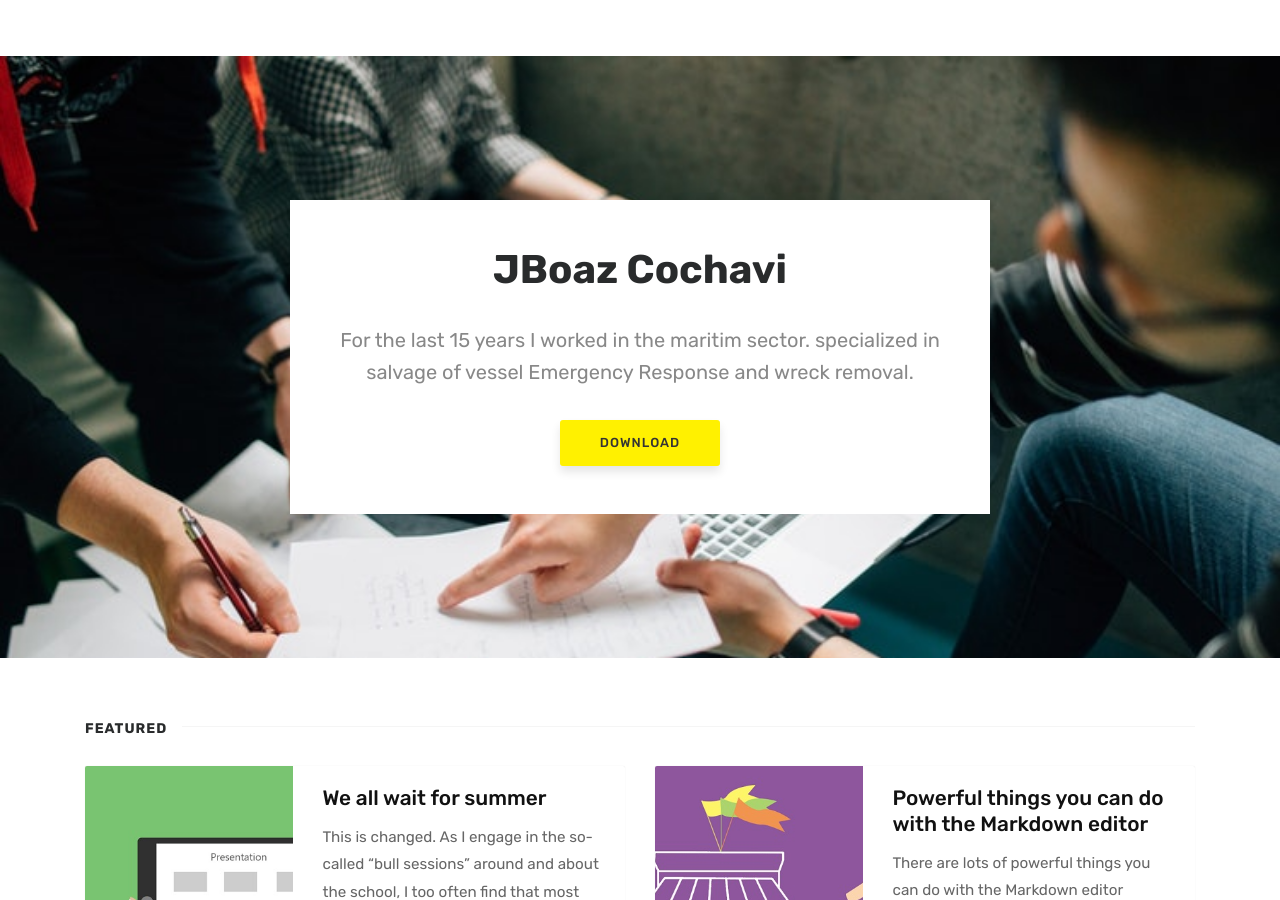
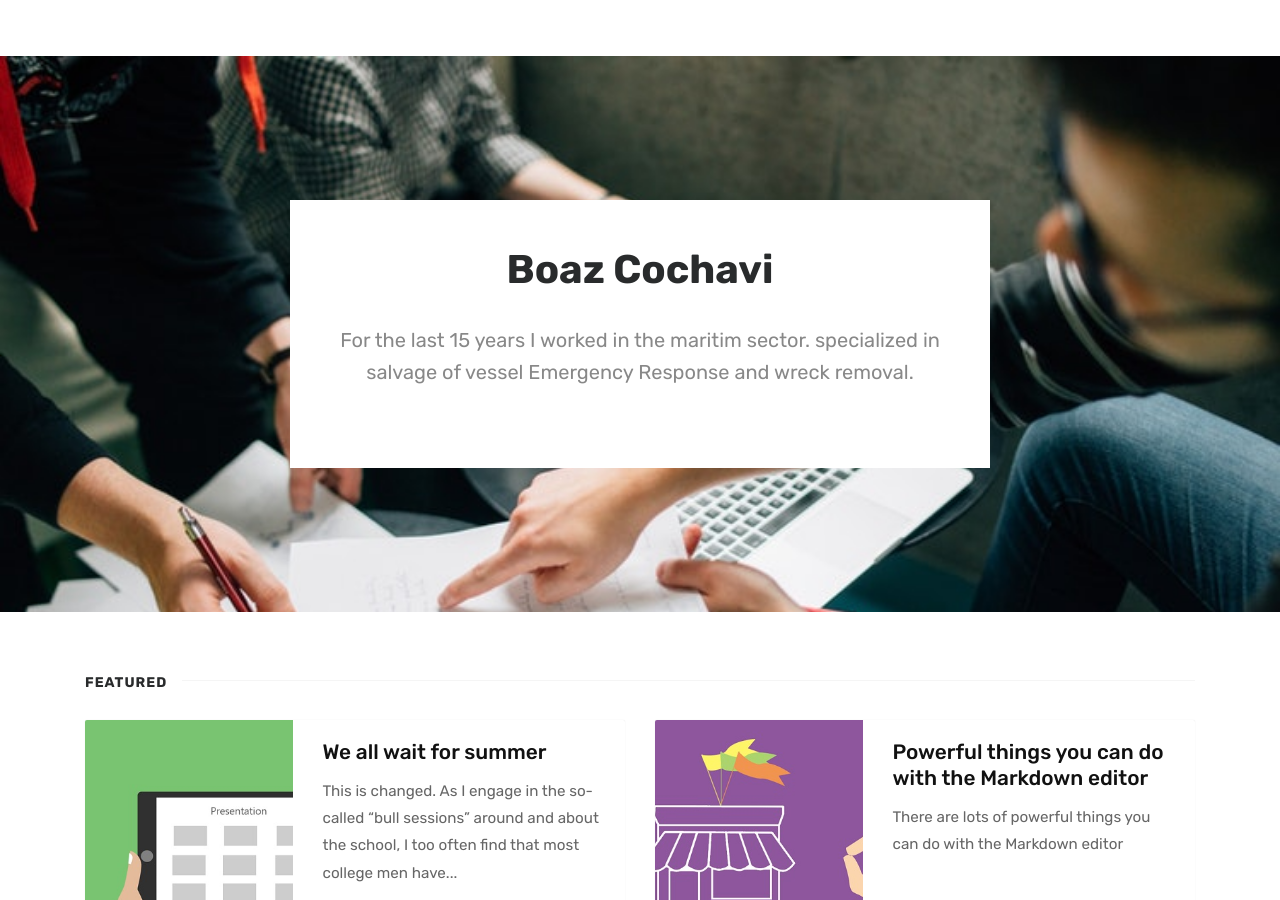
Before and after one commit to boazcochavi/boazcochavi.github.io, a Jekyll site: the page built from index.html, in a window 1280 px wide and 900 px high. Built offline with Jekyll 4.4.1, drawn with Linux system fonts in a browser that asks for light colours; the list of posts is cut into pages by our own code; comment, search, counter and statistics services are not loaded.

Commit message:
removing "download"

```diff
--- a/index.html
+++ b/index.html
@@ -7,12 +7,13 @@ title: Home
 ================================================== -->
 <section class="intro full-width">
     <div class="wrapintro">
-        <h1>JBoaz Cochavi</h1>
+        <h1>Boaz Cochavi</h1>
         <h2 class="lead">For the last 15 years I worked in the maritim sector. specialized in salvage of vessel Emergency Response and wreck removal. </h2>
-        <a href="https://github.com/wowthemesnet/affiliates-jekyll-theme/archive/master.zip" class="btn">Download</a>
     </div>
 </section>
 
+<!--<a href="https://github.com/wowthemesnet/affiliates-jekyll-theme/archive/master.zip" class="btn">Download</a>
+================================================================= -->
 
 <!-- Featured
 ================================================== -->
```
